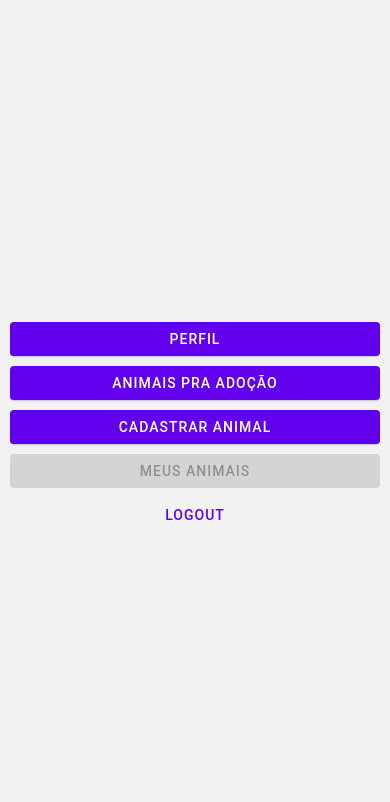
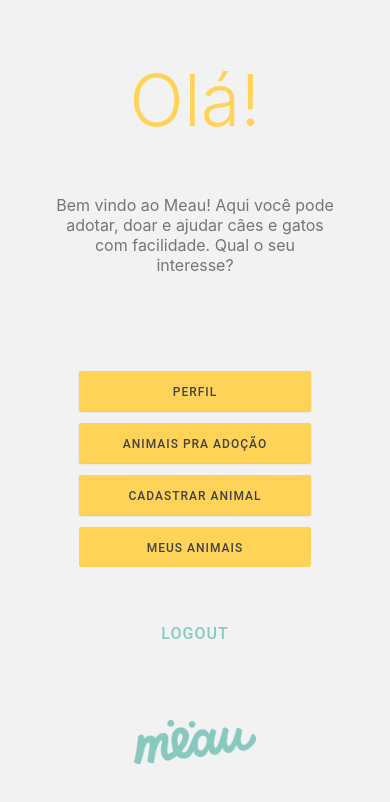
Before and after one commit to meau-app/client, a React Native app: screen /Home in a window 390 px wide. Shown: the top 802 px of the page. Built offline with nearby package versions, Linux system fonts and the light colour scheme.

Commit message:
styles com rebase da main

```diff
--- a/src/pages/Home/index.tsx
+++ b/src/pages/Home/index.tsx
@@ -1,6 +1,6 @@
 import React from 'react';
 import { useNavigation } from '@react-navigation/native';
-import { ScrollView, Alert } from 'react-native';
+import { ScrollView, Alert, Text, Image, View } from 'react-native';
 import { Button, TextInput } from 'react-native-paper';
 import styles from './styles';
 import * as SecureStore from 'expo-secure-store';
@@ -20,40 +20,49 @@ export default function Home() {
 
   return (
     <ScrollView contentContainerStyle={styles.container}>
-        <Button
-        style={styles.buttonMargin}
+      <Text style={styles.title}>Olá!</Text>
+      <Text style ={styles.text}>
+        Bem vindo ao Meau!
+        Aqui você pode adotar, doar e ajudar
+        cães e gatos com facilidade.
+        Qual o seu interesse?
+      </Text>
+      <View style={styles.buttonMargin48}></View>
+      <Button
+        style={styles.buttonStyle}
         mode="contained"
         onPress={() => to('Profile')}
       >
-        Perfil
+       <Text style={styles.buttonText}>Perfil</Text>
       </Button>
+      <View style={styles.buttonMargin12}></View>
       <Button
-        style={styles.buttonMargin}
+        style={styles.buttonStyle}
         mode="contained"
         onPress={() => to('Adopt')}
       >
-        Animais pra Adoção
+        <Text style={styles.buttonText}>Animais pra Adoção</Text>
       </Button>
-
+      <View style={styles.buttonMargin12}></View>
       <Button
-        style={styles.buttonMargin}
+        style={styles.buttonStyle}
         mode="contained"
         onPress={() => to('RegisterAnimal')}
       >
-        Cadastrar Animal
+        <Text style={styles.buttonText}>Cadastrar Animal</Text>
       </Button>
-
+      <View style={styles.buttonMargin12}></View>
       <Button
-        style={styles.buttonMargin}
+        style={styles.buttonStyle}
         mode="contained"
         onPress={() => to('')}
         disabled
       >
-        Meus Animais
+        <Text style={styles.buttonText}>Meus Animais</Text>
       </Button>
 
       <Button
-        style={styles.buttonMargin}
+        style={styles.buttonMargin48}
         onPress={() => {
           Authentication.logout()
             .then(() => {
@@ -64,8 +73,10 @@ export default function Home() {
             });
         }}
       >
-        Logout
+      <Text style={styles.textlogout}>Logout</Text>
       </Button>
+      <Image
+      style={styles.image} source={require('../../../assets/Meau_marca.png')} />
     </ScrollView>
   );
 }
--- a/src/pages/Home/styles.ts
+++ b/src/pages/Home/styles.ts
@@ -1,13 +1,73 @@
 import { StyleSheet } from 'react-native';
 
+
 const styles = StyleSheet.create({
+  background: {},
   container: {
-    flex: 1,
+    padding: 56,
+    alignItems: 'center',
+  },
+  center: {
     justifyContent: 'center',
-    margin: 10,
+    alignItems: 'center',
   },
-  buttonMargin: {
-    marginTop: 10
+  buttonList: {
+    marginTop: 150,
+    width: 200,
+    alignItems: 'center'
+  },
+  title: {
+    fontSize: 72,
+    fontWeight: '300',
+    //fontFamily: 'Courgette Regular',
+    marginBottom: 52,
+    color: '#ffd358',
+  },
+  text: {
+    fontSize: 16,
+    color: '#757575',
+    textAlign: 'center',
+    marginBottom: 48,
+  },
+  buttonStyle: {
+    width: 232,
+    height:40,
+    alignItems: 'center',
+    borderRadius: 2,
+    backgroundColor: '#ffd358',
+    justifyContent: 'center',
+  },
+  buttonText: {
+    fontSize: 12,
+    color: '#434343',
+  },
+  buttonMargin12: {
+    marginTop: 12
+  },
+  buttonMargin48: {
+    marginTop: 48
+  },
+  brand: {
+    width: 122,
+    height: 44,
+    marginBottom: 32
+  },
+  image: {
+    width: 122,
+    height: 44,
+    marginBottom: 32,
+    marginTop: 68
+  },
+  textlogout: {
+    fontSize: 16,
+    color: '#88c9bf'
+  },
+  iconMenu: {
+    width: 24,
+    height: 24,
+    marginLeft: 12,
+    marginTop: 12,
+    color: '#88c9bf'
   }
 });
 
--- a/src/pages/Profile/index.tsx
+++ b/src/pages/Profile/index.tsx
@@ -40,14 +40,16 @@ export default function Profile() {
         <Text>Carregando...</Text>
       ) : (
         <View>
-          <Text>Nome </Text>
-          <Text>Idade </Text>
-          <Text>Endereço </Text>
-          <Text>Cidade </Text>
-          <Text>Estado </Text>
-          <Text>Telefone </Text>
-          <Text>Email </Text>
-          <Text>Usuário </Text>
+          <Text style={styles.textForm} >colocar aqui FOTO PERFIL</Text>
+          <Text style={styles.textForm}>Nome Completo</Text>
+          <Text style={styles.textForm}>Idade</Text>
+          <Text style={styles.textForm}>Endereço</Text>
+          <Text style={styles.textForm}>Cidade</Text>
+          <Text style={styles.textForm}>Estado</Text>
+          <Text style={styles.textForm}>Telefone</Text>
+          <Text style={styles.textForm}>Email</Text>
+          <Text style={styles.textForm}>Usuário</Text>
+          <Text style={styles.textForm}>Adicionar os botoes</Text>
         </View>
       )}
     </ScrollView>
--- a/src/pages/Profile/styles.ts
+++ b/src/pages/Profile/styles.ts
@@ -8,6 +8,48 @@ const styles = StyleSheet.create({
 
   buttonMargin: {
     marginTop: 10
+  },
+  iconArrow:{
+    width: 24,
+    height: 24,
+    marginLeft: 16,
+    marginTop: 16,
+    color: '#434343'
+  },
+  photo: {
+    width: 112,
+    height: 112
+  },
+  nameText: {
+    fontSize: 16,
+    color: '#434343',
+    textAlign: 'center',
+  },
+  textForm: {
+    fontSize: 12,
+    color: '#589b9b',
+    textAlign: 'center',
+    marginTop: 36
+    //fontFamily: 'Roboto Regular'
+  },
+  textOutput: {
+    fontSize: 14,
+    color: '#757575',
+    textAlign: 'center',
+    marginTop: 8
+    //fontFamily: 'Roboto Regular'
+  },
+  buttonStyle: {
+    width: 148,
+    height: 40,
+    borderRadius: 2,
+    color: '#88c9bf',
+    marginBottom: 24
+  },
+  buttonText: {
+    //fontFamily: 'Roboto Regular'
+    fontSize: 12,
+    color: '#757575'
   }
 });
 
```
